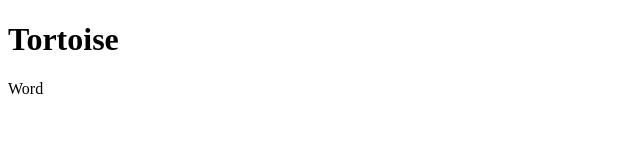
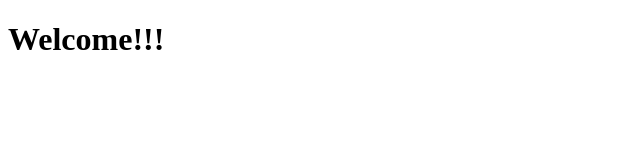
Before and after one commit to dibrai/dastan, a plain HTML site: page index.html in a window 1280 px wide. Shown: the whole page, without its empty margins (0-640 px from the left). Drawn offline with Linux system fonts and the light colour scheme.

Commit message:
edited file index.html

```diff
--- a/index.html
+++ b/index.html
@@ -4,7 +4,6 @@
 	<title>Dastan Ybrai</title>
 </head>
 <body>
-	<h1>Tortoise</h1>
-	<p>Word</p>
+	<h1>Welcome!!!</h1>
 </body>
 </html>
```
